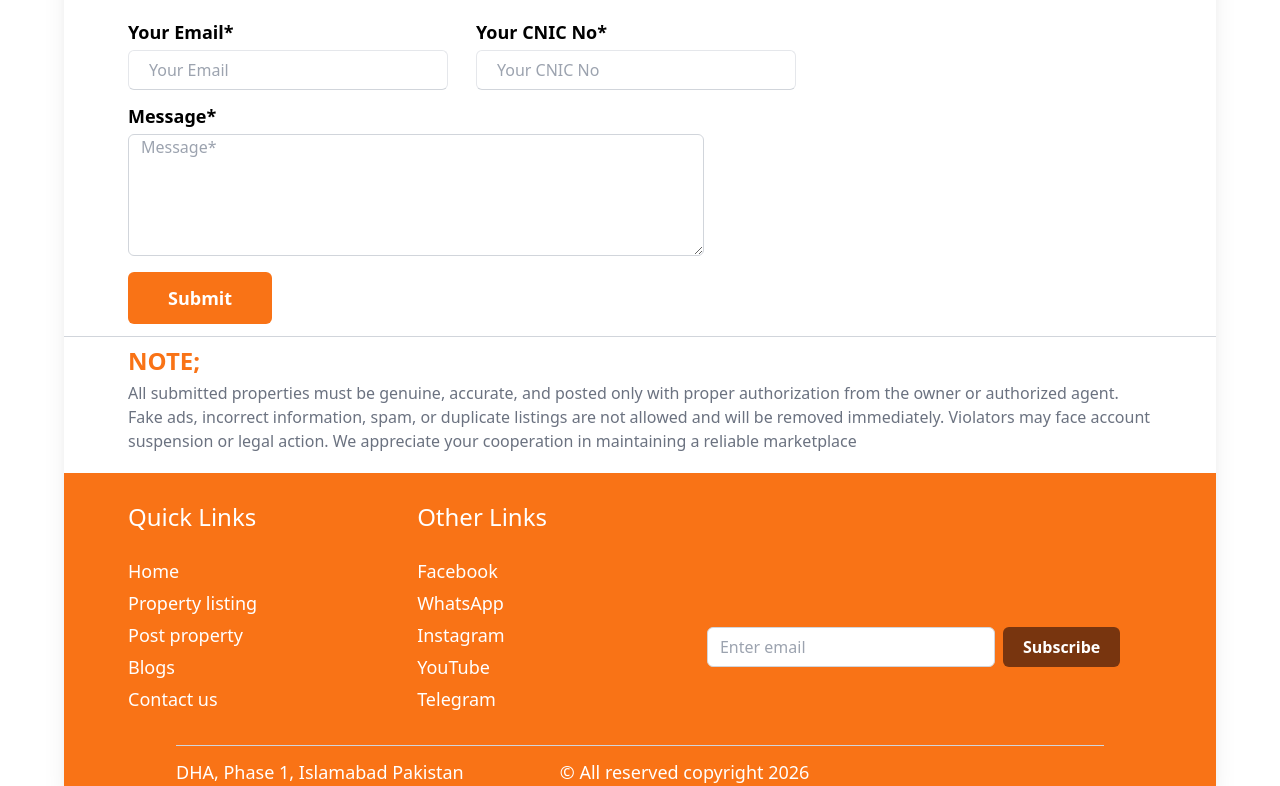
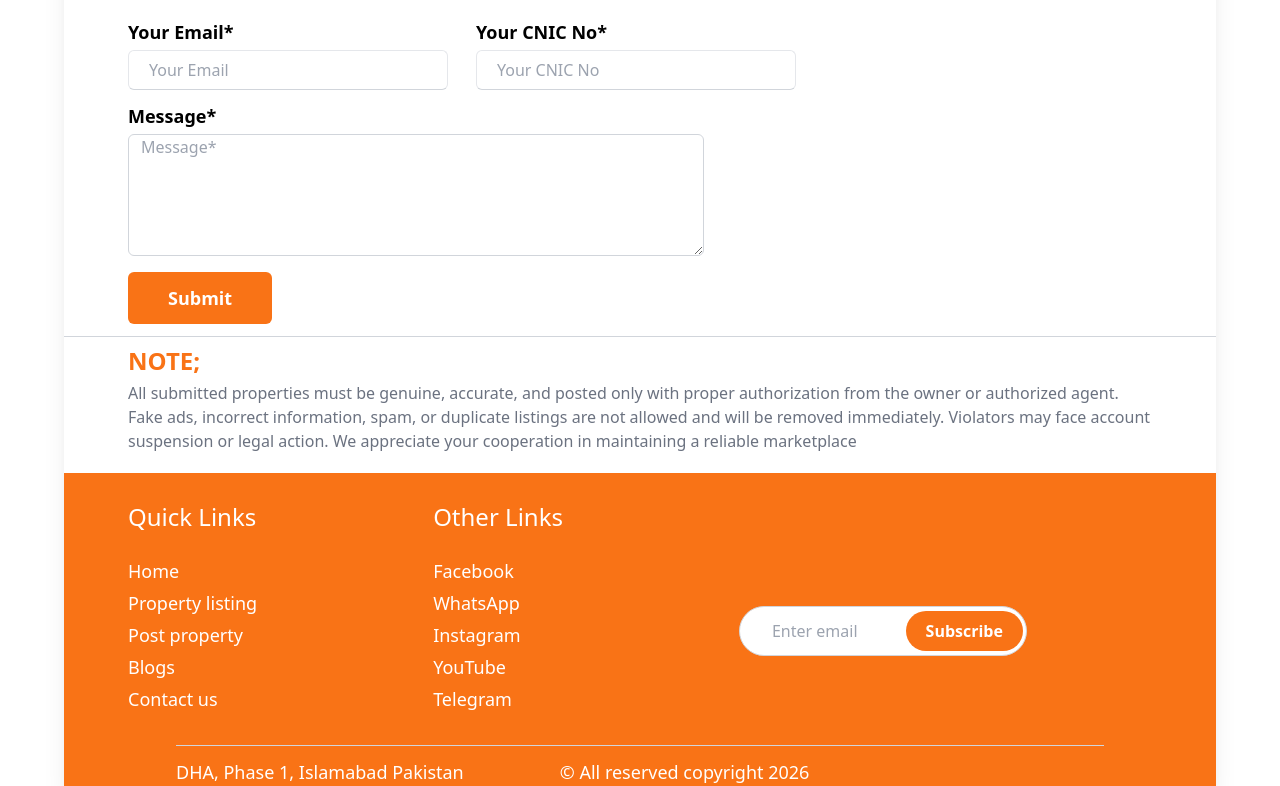
Before and after one commit to riyyan-optiverse/Landing-page-reactjs, a React (Vite) app: page / in a window 1280 px wide. Shown: the part 753-1539 px from the top of the page. Built offline with nearby package versions, Linux system fonts and the light colour scheme.

Commit message:
added some changes

```diff
--- a/src/components/footer/footerContent.jsx
+++ b/src/components/footer/footerContent.jsx
@@ -4,7 +4,7 @@ class Footer extends Component {
   render() {
     return (
       <div className="w-full bg-orange-500 mt-5">
-        <div className="px-6 md:px-16 pt-7 flex flex-col md:flex-row gap-10 md:gap-40">
+        <div className="px-6 md:px-16 pt-7 flex flex-col md:flex-row gap-10 md:gap-44">
           <div className="flex flex-col gap-6">
             <p className="text-2xl font-medium text-white">Quick Links</p>
             <div className="flex flex-col gap-1">
@@ -25,13 +25,13 @@ class Footer extends Component {
               <p className="text-lg text-white">Telegram</p>
             </div>
           </div>
-          <div className="flex flex-col sm:flex-row items-start sm:items-center gap-2 md:mt-20">
+          <div className="flex flex-col relative  sm:flex-row items-start sm:items-center gap-2 md:mt-12">
             <input
               type="text"
               placeholder="Enter email"
-              className="border px-3 border-gray-300 outline-none h-10 w-full sm:w-72 rounded-md"
+              className="border px-8 py-6 border-gray-300 outline-none h-10 w-full sm:w-72 rounded-full"
             />
-            <button className="h-10 px-5 bg-amber-900 rounded-md hover:bg-amber-950">
+            <button className="h-10 px-5 absolute right-1 bg-orange-500 rounded-full hover:bg-orange-600">
               <span className="font-semibold text-white">Subscribe</span>
             </button>
           </div>
```
